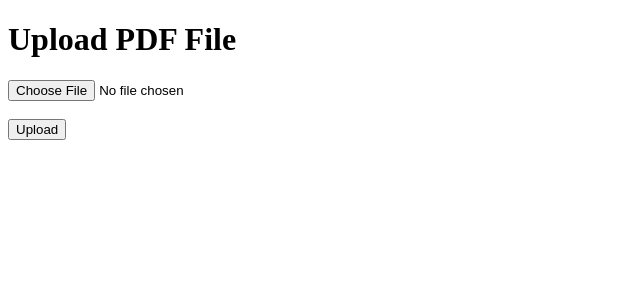
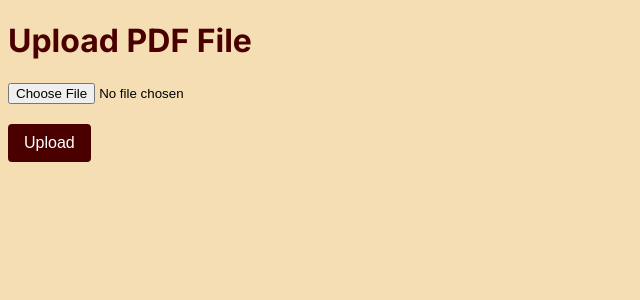
Before and after one commit to KeaganStokoe/NDA-assistant, a Flask app: page / in a window 1280 px wide. Shown: the top 300 px of the page, without its empty margins (0-640 px from the left). Run offline with Flask 3, Linux system fonts and the light colour scheme.

Commit message:
add basic css

```diff
--- /dev/null
+++ b/static/style.css
@@ -0,0 +1,80 @@
+/* Set font to Inter */
+@import url('https://fonts.googleapis.com/css2?family=Inter:wght@300;400;500;600;700&display=swap');
+body {
+  font-family: 'Inter', sans-serif;
+}
+
+/* Set primary color to a dark maroon */
+:root {
+  --primary-color: #4B0000;
+}
+
+/* Set secondary color to a lighter maroon */
+:root {
+  --secondary-color: #8B0000;
+}
+
+/* Set link color to a brighter maroon */
+a {
+  color: #B22222;
+}
+
+/* Set background color to a very light maroon */
+body {
+  background-color: #F5DEB3;
+}
+
+/* Style headers */
+h1, h2, h3, h4, h5, h6 {
+  color: var(--primary-color);
+}
+
+/* Style buttons */
+button, input[type="submit"] {
+  background-color: var(--primary-color);
+  color: white;
+  border: none;
+  border-radius: 4px;
+  padding: 10px 16px;
+  font-size: 16px;
+  cursor: pointer;
+}
+
+/* Style text inputs */
+input[type="text"], textarea {
+  border: 1px solid var(--secondary-color);
+  border-radius: 4px;
+  padding: 8px;
+  font-size: 16px;
+  resize: none;
+}
+
+/* Style labels */
+label {
+  color: var(--primary-color);
+  font-size: 16px;
+  font-weight: bold;
+  margin-bottom: 8px;
+}
+
+/* Style boxes */
+.box {
+  border: 1px solid var(--secondary-color);
+  padding: 16px;
+  margin-bottom: 16px;
+}
+
+/* Style lists */
+ul, ol {
+  margin: 0;
+  padding: 0;
+  list-style-type: none;
+}
+
+li::before {
+  content: "•";
+  color: var(--primary-color);
+  display: inline-block;
+  width: 1em;
+  margin-left: -1em;
+}
--- a/templates/index.html
+++ b/templates/index.html
@@ -3,6 +3,8 @@
   <head>
     <meta charset="utf-8">
     <title>File Upload</title>
+    <link rel="stylesheet" href="{{ url_for('static', filename='style.css') }}">
+  </head>
   </head>
   <body>
     <h1>Upload File</h1>
--- a/templates/success.html
+++ b/templates/success.html
@@ -3,6 +3,8 @@
   <head>
     <meta charset="utf-8">
     <title>Upload Success</title>
+    <link rel="stylesheet" href="{{ url_for('static', filename='style.css') }}">
+  </head>
     <style>
       .box {
         border: 1px solid black;
--- a/templates/upload.html
+++ b/templates/upload.html
@@ -2,6 +2,8 @@
 <html>
   <head>
     <title>Upload PDF File</title>
+    <link rel="stylesheet" href="{{ url_for('static', filename='style.css') }}">
+  </head>
   </head>
   <body>
     <h1>Upload PDF File</h1>
```
